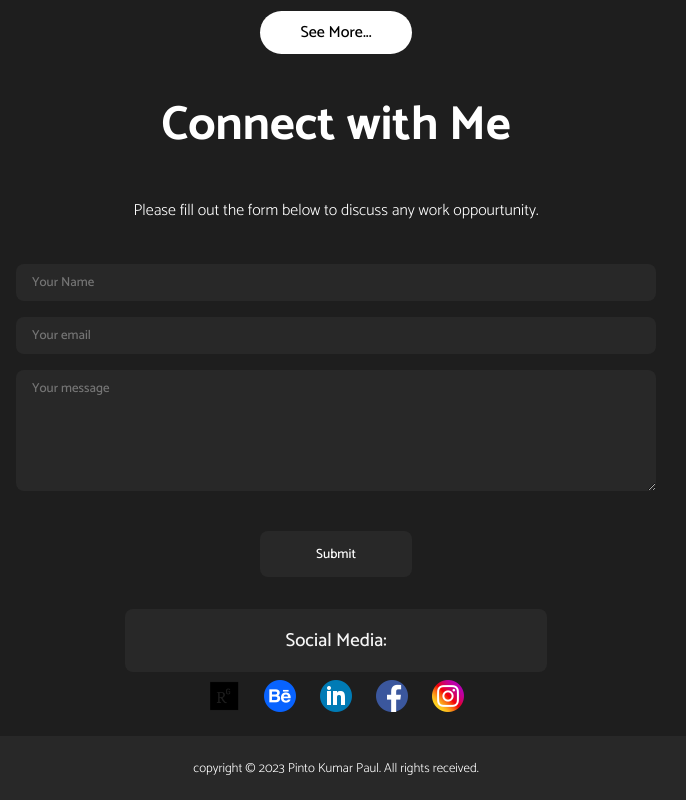
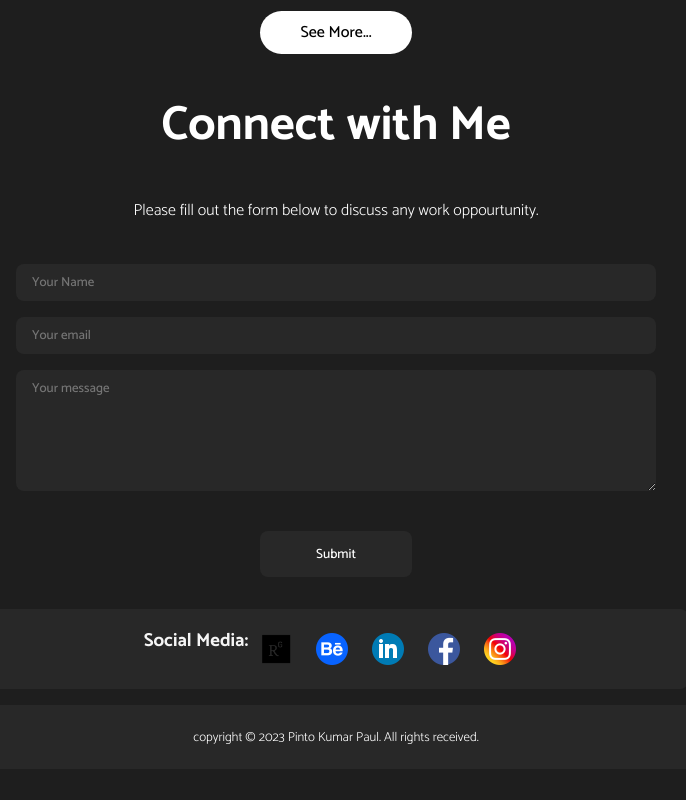
Before and after one commit to Pinto-paul/pab-website, a React (Create React App) app: page / in a window 1280 px wide. Shown: the part 4479-5279 px from the top of the page, without its empty margins (304-990 px from the left). After the commit the page ends 5248 px from the top, so only its background shows below. Built offline with nearby package versions, Linux system fonts and the light colour scheme.

Commit message:
Deployed website

```diff
--- a/src/components/Contact/contact.css
+++ b/src/components/Contact/contact.css
@@ -31,14 +31,6 @@
     max-width: 60rem;
 }
 
-.contactForm>h3{
-    font-weight: 500;
-    background: rgb(40, 40, 40);
-    border: none;
-    border-radius: 0.5rem;
-    padding: 1rem 10rem;
-    color: whitesmoke;
-}
 
 .name, .email, .msg{
     font-family: 'Catamaran', sans-serif;
@@ -65,6 +57,12 @@
 .links{
     display: flex;
     flex-wrap: wrap;
+    font-weight: 500;
+    background: rgb(40, 40, 40);
+    border: none;
+    border-radius: 0.5rem;
+    padding: 1rem 10rem;
+    color: whitesmoke;
 }
 
 .link{
--- a/src/components/Contact/contact.js
+++ b/src/components/Contact/contact.js
@@ -33,8 +33,9 @@ const Contact = () => {
                 <input type="email" className="email" placeholder="Your email" name="your_email"/>
                 <textarea className="msg" rows="5" placeholder="Your message" name="message"></textarea>
                 <button type="submit" value="Send" className="submitBtn">Submit</button>
+
+                <div className="links">
                 <h3>Social Media:</h3>
-                <div className="links">
                     <img src={ResearchGate} alt="Research Gate" className="link" />
                     <img src={Behance} alt="Behance" className="link" />
                     <img src={LinkedIn} alt="LinkedIn" className="link" />
```
